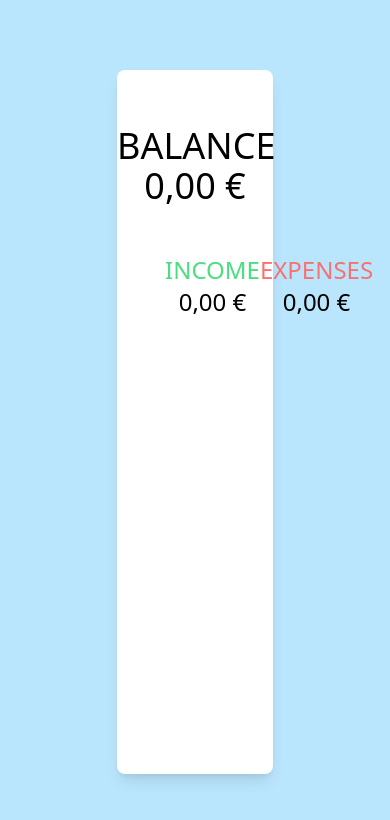
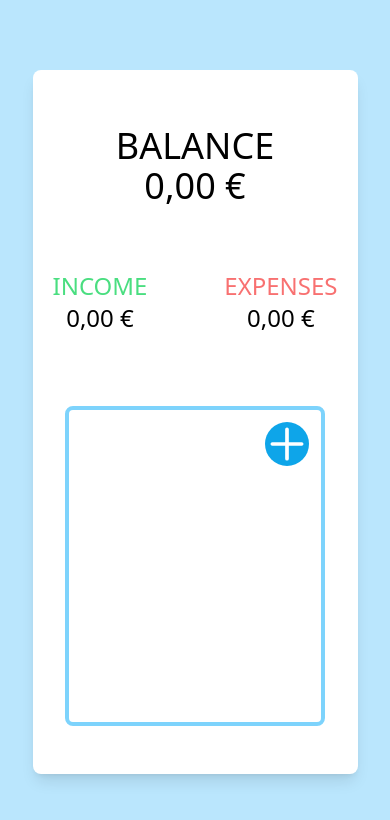
Before and after one commit to QCHR1581/expense-tracker, a plain HTML site: page src/index.html in a window 390 px wide. Drawn offline with Linux system fonts and the light colour scheme.

Commit message:
layout changes plus responsivenes

```diff
--- a/src/index.html
+++ b/src/index.html
@@ -8,33 +8,47 @@
   <link href="https://fonts.googleapis.com/css2?family=Roboto:wght@400;700&display=swap" rel="stylesheet">
   <link href="/dist/output.css" rel="stylesheet">
 </head>
-<body class="font-sans">
-    <!-- Blue background -->
-    <main class="bg-sky-200 h-screen flex flex-row justify-center items-center">
+<!-- Blue background -->
+<body class="font-sans bg-sky-200 h-screen m-0">
+    <!-- Flexbox -->
+    <main class="flex flex-row justify-center items-center h-full">
         <!-- White rectangle -->
-        <div class="flex flex-col bg-white w-2/5 h-5/6 rounded-lg shadow-lg">
+        <div class="flex flex-col bg-white h-5/6 w-5/6 lg:w-2/5 lg:h-5/6 rounded-lg shadow-lg">
             <!-- Balance -->
-            <div class=" flex flex-col justify-center text-4xl pt-14">
-                <h1 class="text-center">BALANCE</h1>
+            <div class=" flex flex-col self-center  text-4xl md:text-5xl pt-14">
+                <h1 class="">BALANCE</h1>
                 <div class="text-center">0,00 €</div>
             </div>
 
 
             <!-- Income and Expenses -->
-            <div class="flex flex-row justify-between h-2/6 p-12">
+            <div class="flex flex-row justify-between h-2/6 p-5 pt-16 lg:px-20 md:px-20 md:pt-32">
                 <!-- Incomes -->
-                <div class=" text-2xl">
+                <div class=" text-2xl md:text-4xl">
                     <h2 class="text-green-400">INCOME</h2>
                     <div class="text-center" >0,00 €</div>
                 </div>
                <!-- Expenses -->
-                <div class=" text-2xl">
+                <div class=" text-2xl md:text-4xl">
                     <h2 class="text-red-400">EXPENSES</h2>
                     <div class="text-center">0,00 €</div>
                 </div>
             </div>
 
-
+            <!-- Blue rectangle -->
+            <div class="flex justify-center content-center pb-12 lg:pb-12">
+                <div class="border-4 border-sky-300 w-4/5 h-80 lg:h-96 md:h-96 rounded-lg">
+                    <!-- Blue circle -->
+                    <div class="flex flex-row justify-end p-3">
+                        <div class="rounded-full bg-sky-500 h-11 w-11 lg:h-16 lg:w-16 md:h-14 md:w-14 hover:bg-sky-300 hover:cursor-pointer ">
+                            <!-- White plus -->
+                            <svg xmlns="http://www.w3.org/2000/svg" class="h-11 w-11 lg:h-16 lg:w-16 md:h-14 md:w-14" fill="none" viewBox="0 0 24 24" stroke="white" stroke-width="2">
+                                <path stroke-linecap="round" stroke-linejoin="round" d="M12 4v16m8-8H4" />
+                              </svg>
+                        </div>
+                    </div>
+                </div>
+            </div>
         </div>
     </main>
 <script src="script.js"></script>
--- a/tailwind.config.js
+++ b/tailwind.config.js
@@ -1,6 +1,16 @@
 module.exports = {
   content: ["./src/**/*.{html,js}"],
   theme: {
+    screens: {
+      'sm': '576px',
+      // => @media (min-width: 576px) { ... }
+
+      'md': '768px',
+      // => @media (min-width: 960px) { ... }
+
+      'lg': '1026px',
+      // => @media (min-width: 1440px) { ... }
+    },
     extend: {},
   },
   plugins: [],
```
Also changed, not shown: dist/output.css.
